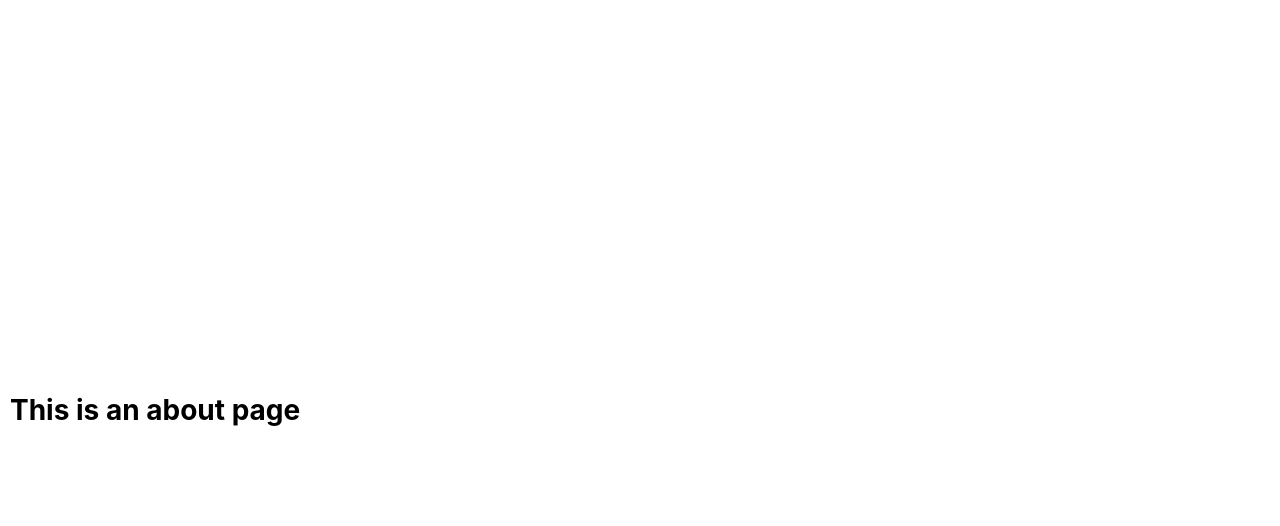
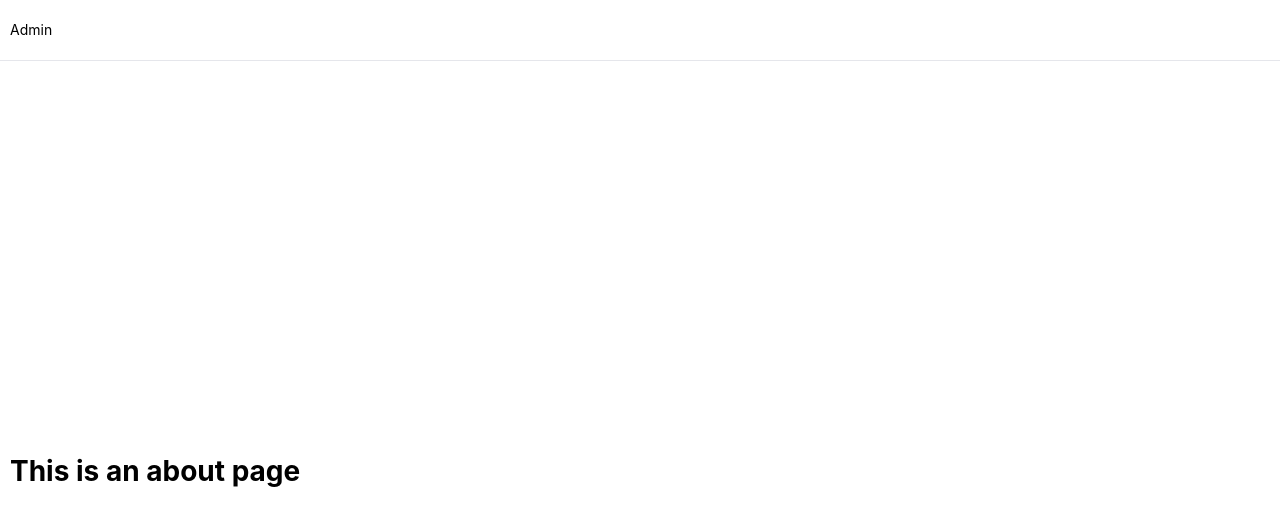
Before and after one commit to iamjoel/fe-solution, a Vue app in the folder src/scene/admin/vue3-admin/: page / in a window 1280 px wide. Shown: the top 526 px of the page. Built offline with nearby package versions, Linux system fonts and the light colour scheme.

Commit message:
just add

```diff
--- a/src/scene/admin/vue3-admin/src/App.vue
+++ b/src/scene/admin/vue3-admin/src/App.vue
@@ -1,11 +1,16 @@
 <script setup lang="ts">
 import { RouterView } from 'vue-router'
+import Navbar from '@/components/ui/layout/Navbar.vue'
 </script>
 
 <template>
-  <main class="main">
-    <RouterView />
-  </main>
+  <div>
+    <Navbar />
+    <main class="main">
+      <RouterView />
+    </main>
+  </div>
+
 </template>
 
 <style>
--- a/src/scene/admin/vue3-admin/src/components/logic/SearchPanel.vue
+++ b/src/scene/admin/vue3-admin/src/components/logic/SearchPanel.vue
@@ -1,6 +1,17 @@
 <script ts setup>
 import Row from '@/components/ui/layout/Row.vue';
 import Button from '@/components/ui/common/Button.vue';
+
+// const emit = defineEmits<{
+//   (e: 'search'): void
+// }>() // ts写法会编译报错。。。
+const emit = defineEmits(['search'])
+
+
+const handleSearch = () => {
+  emit('search')
+}
+
 </script>
 
 <template>
@@ -9,7 +20,7 @@ import Button from '@/components/ui/common/Button.vue';
       <slot />
     </Row>
     <Row justify="end">
-      <Button>搜索</Button>
+      <Button @click="handleSearch">搜索</Button>
     </Row>
   </main>
 </template>
--- /dev/null
+++ b/src/scene/admin/vue3-admin/src/components/ui/layout/Navbar.vue
@@ -0,0 +1,21 @@
+<template>
+  <main id="navbar">
+    <div>Admin</div>
+  </main>
+</template>
+
+<style scoped>
+#navbar {
+  display: flex;
+  align-items: center;
+  padding: 0 10px;
+  height: 60px;
+  line-height: 60px;
+  top: 0;
+  left: 0;
+  right: 0;
+  z-index: 999;
+  border-bottom: 1px solid rgb(229, 230, 235);
+  background-color: #fff;
+}
+</style>
--- a/src/scene/admin/vue3-admin/src/hooks/use-list.ts
+++ b/src/scene/admin/vue3-admin/src/hooks/use-list.ts
@@ -14,7 +14,10 @@ export default function useList() {
     }
   })
 
-  const fetchList = () => {
+  const fetchList = (reSearch?: boolean) => {
+    if (reSearch) {
+      data.pager.current = 1
+    }
     data.list = []
     for(let i = 0; i < 10; i++) {
       data.list.push({
--- a/src/scene/admin/vue3-admin/src/views/List.vue
+++ b/src/scene/admin/vue3-admin/src/views/List.vue
@@ -19,12 +19,11 @@ const columns = [
       }
 ]
 
-
 </script>
 
 <template>
   <main>
-    <SearchPanel>
+    <SearchPanel @search="fetchList(true)">
       <SearchItem name="no">
         <Input placeholder="input no" />
       </SearchItem>
```
Also changed, not shown: 1 other file (tests, documents, lock files or other folders).
